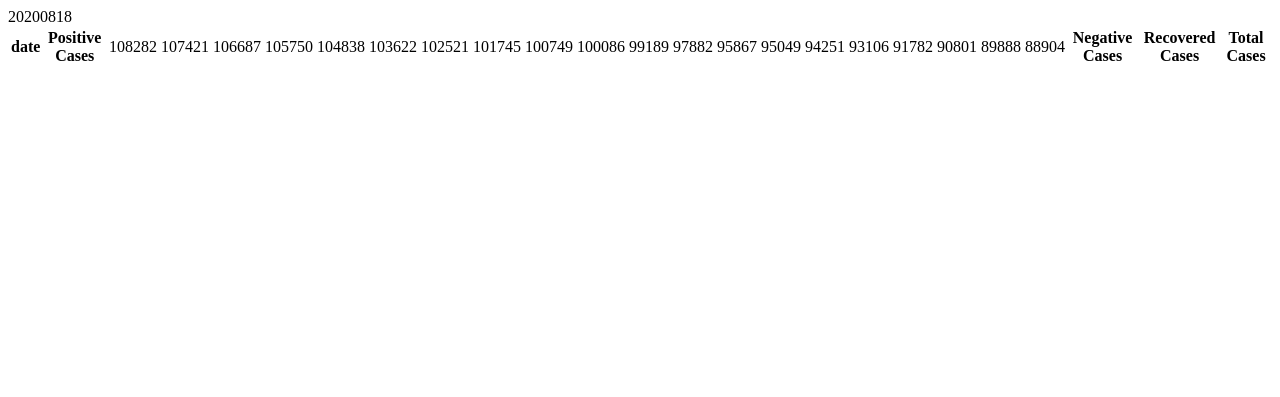
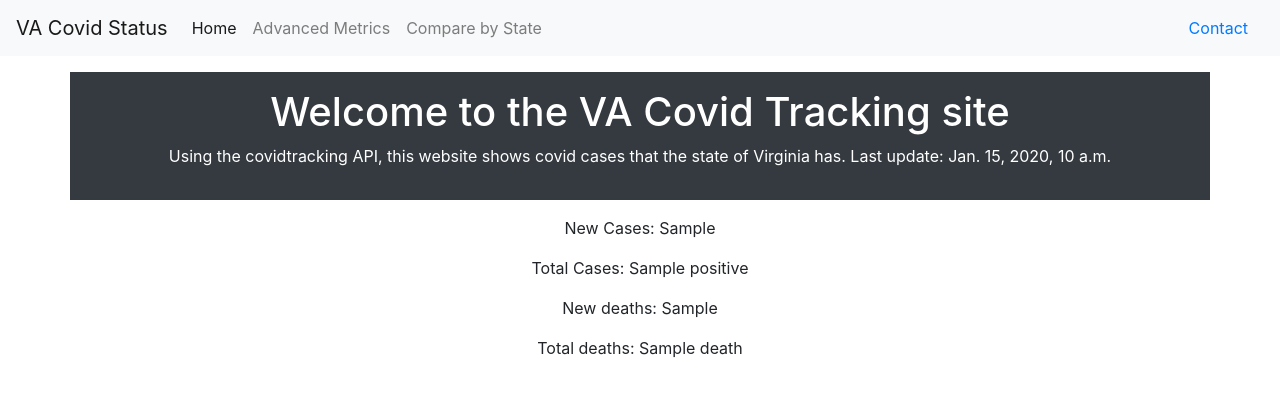
Before and after one commit to ejcaguiat/nyCovidSite, a Django app: template website/templates/home.html in a window 1280 px wide. Shown: the top 397 px of the page. Run offline with Django 3.2, Linux system fonts and the light colour scheme; data comes from the database, SQL or seed files in the repository; both versions use the stored data as it was after the commit; the template is opened without the code that fills it: values that come from a table or form of the project are taken from there, most other values are stand-ins (such as "Sample title", 1, 10 or a date in 2020); parts of the project's set-up code (start-up, migrations or seed data) failed here and were passed over; some libraries are stand-ins or nearby versions.

Commit message:
Day 2 Push
-navbar
-case count and other initial windows

```diff
--- a/vaCovidSite/urls.py
+++ b/vaCovidSite/urls.py
@@ -21,4 +21,6 @@ urlpatterns = [
     path('', views.index, name='index'),
     path('website/', include('website.urls')),
     path('admin/', admin.site.urls),
+    path('adv_metrics/', views.adv_metrics, name='adv_metrics'),
+    path('compare_by_state/', views.compare_by_state, name='compare_by_state')
 ]
--- a/website/models.py
+++ b/website/models.py
@@ -3,10 +3,10 @@ from django.db import models
 # Create your models here.
 class Case(models.Model):
     date = models.CharField(max_length = 100, blank = False)
-    positive = models.IntegerField(default=0) #Positive Covid cases
-    negative = models.IntegerField(default=0) #Negative Covid cases
-    recovered = models.IntegerField(default=0) #Recovered Covid cases
-    total = models.IntegerField(default=0) #Total Covid Tests done
-    positiveIncrease = models.IntegerField(default=0) #Increase of Positive Covid cases per day
-    negativeIncrease = models.IntegerField(default=0) #Increase of Negative Covid cases per day
-    deathIncrease = models.IntegerField(default=0) #Increase of Covid deaths per day
+    positive = models.IntegerField(null=True, blank=True) #Positive Covid cases
+    negative = models.IntegerField(null=True, blank=True) #Negative Covid cases
+    recovered = models.IntegerField(null=True, blank=True, default=0) #Recovered Covid cases
+    total = models.IntegerField(null=True, blank=True) #Total Covid Tests done
+    positiveIncrease = models.IntegerField(null=True, blank=True) #Increase of Positive Covid cases per day
+    negativeIncrease = models.IntegerField(null=True, blank=True) #Increase of Negative Covid cases per day
+    deathIncrease = models.IntegerField(null=True, blank=True) #Increase of Covid deaths per day
--- a/website/templates/home.html
+++ b/website/templates/home.html
@@ -1,19 +1,56 @@
 {% load static %}
+<!DOCTYPE HTML>
+<html>
+  <head>
+    <meta charset="utf-8">
+    <meta name="viewport" content="width=device-width, initial-scale=1, shrink-to-fit=no">
+    <title>VA Covid Tracker</title>
 
-<html>
-    <table style="width:100%">
-        <tr>
-          <th>date</th>
-                {{ items.0.date }}
-          <th>Positive Cases</th>
-          {% for item in items %}
-                <td>{{ item.positive | linebreaksbr }}</td>
-          {% endfor %}
-          <th>Negative Cases</th>
-          <th>Recovered Cases</th>
-          <th>Total Cases</th>
-        </tr>
-        <tr>
-        </tr>
-    </table>
+    <!---Bootstrap --->
+    <link rel="stylesheet" href="https://maxcdn.bootstrapcdn.com/bootstrap/4.0.0/css/bootstrap.min.css" integrity="sha384-Gn5384xqQ1aoWXA+058RXPxPg6fy4IWvTNh0E263XmFcJlSAwiGgFAW/dAiS6JXm" crossorigin="anonymous">
+    <script src="https://ajax.googleapis.com/ajax/libs/jquery/3.5.1/jquery.min.js"></script>
+    <script src="https://cdnjs.cloudflare.com/ajax/libs/popper.js/1.16.0/umd/popper.min.js"></script>
+    <script src="https://maxcdn.bootstrapcdn.com/bootstrap/4.5.2/js/bootstrap.min.js"></script>
+  </head>
+<body>
+<!--------------------------------------------------------------------------------------------------------------------------------------------------------------------------------------------------------------------------------->
+  <nav class="navbar navbar-expand-lg navbar-light bg-light">
+    <a class="navbar-brand" href="#">VA Covid Status</a>
+    <button class="navbar-toggler" type="button" data-toggle="collapse" data-target="#navbarSupportedContent" aria-controls="navbarSupportedContent" aria-expanded="false" aria-label="Toggle navigation">
+      <span class="navbar-toggler-icon"></span>
+    </button>
+
+    <div class="collapse navbar-collapse" id="navbarSupportedContent">
+      <ul class="navbar-nav mr-auto">
+        <li class="nav-item active">
+          <a class="nav-link" href="#">Home <span class="sr-only">(current)</span></a>
+        </li>
+        <li class="nav-item">
+          <a class="nav-link" href="/adv_metrics">Advanced Metrics</a>
+        </li>
+
+        <li class="nav-item">
+          <a class="nav-link" href="/compare_by_state">Compare by State</a>
+        </li>
+      </ul>
+      <form class="form-inline my-2 my-lg-0">
+        <a class="nav-link" href="#">Contact</a>
+      </form>
+    </div>
+  </nav>
+<!---------------------------------------------------------------------------------------------------------------------------------------------------------------------------------------------------------------------------------->
+
+  <div class="container p-3 my-3 bg-dark text-white">
+    <h1 style="text-align: center;">Welcome to the VA Covid Tracking site</h1>
+    <p style="text-align: center;">Using the covidtracking API, this website shows covid cases that the state of Virginia has. Last update: {{ cases.0.date }}</p>
+  </div>
+
+  <div style = "text-align: center;">
+    <p>New Cases: {{cases.0.positiveIncrease}}</p>
+    <p>Total Cases: {{cases.0.positive}}</p>
+    <p>New deaths: {{cases.0.deathIncrease}}</p>
+    <p>Total deaths: {{cases.0.death}}</p>
+  </div>
+
+</body>
 </html>
--- a/website/urls.py
+++ b/website/urls.py
@@ -4,4 +4,5 @@ from . import views
 
 urlpatterns = [
     path('', views.index, name='index'),
+    path('/adv_metrics', views.adv_metrics, name='adv_metrics'),
 ]
```
Also changed, not shown: website/templates/advance_metrics.html (added, +21 -0 lines), website/views.py (+16 -2 lines), db.sqlite3, website/images/icon.png (added), website/migrations/0006_auto_20200819_1522.py (added), website/migrations/0007_auto_20200819_1527.py (added).
